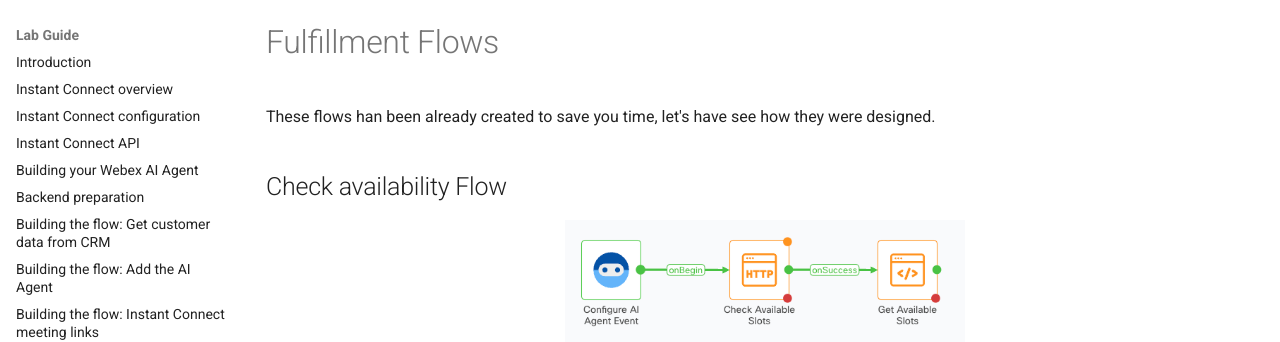
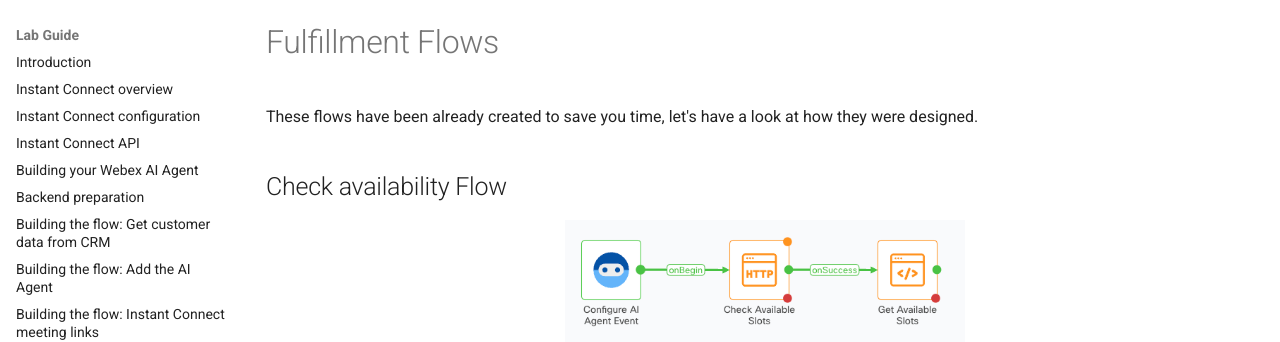
Before and after one commit to WebexCC-SA/LAB-2857, an MkDocs documentation site: the page built from docs/075-fullfillment-flows.md, in a window 1280 px wide and 900 px high. Shown: the part 124-466 px from the top of the window. Built offline with MkDocs 1.6.1 and Material for MkDocs 9.7.7, drawn with Linux system fonts in a browser that asks for light colours; some of the changed text lies outside the part shown.

````diff
--- a/docs/075-fullfillment-flows.md
+++ b/docs/075-fullfillment-flows.md
@@ -1,6 +1,6 @@
 # Fulfillment Flows
 
-These flows han been already created to save you time, let's have see how they were designed.
+These flows have been already created to save you time, let's have a look at how they were designed.
 
 ## Check availability Flow
 
@@ -87,7 +87,7 @@ The '_Check Available Slots_' **Http Request Node** will get the available slots
   "totalSlots": 15
 }
 ```
-As you saw in the previous **Building your WEbex AI Agent** section, AI Agent is able to offer only the first 3 available slots using a simple instruction.
+As you saw in the previous **Building your Webex AI Agent** section, AI Agent is able to offer only the first 3 available slots using a simple instruction.
 
 The result of a fulfillment Flow is defined in **Flow Settings** ⚙️ , **Flow Outcomes**, **OUTCOME**, **Last Execution Status** :
 
--- a/docs/overrides/01-overview.md
+++ b/docs/overrides/01-overview.md
@@ -4,7 +4,7 @@ Webex Instant Connect empowers organizations across all verticals to enhance cus
 
 ![Instant Connect Overview](images/overview.jpg)
 
-The Webex Instant Connect API provides the flexibility to schedule these sessions from external backends like Customer-Managed Relationship Systems (CRMs) and Electronic Medical Records (EMR) portals. Communication is highly secure, ensuring that and no private information is collected any point.
+The Webex Instant Connect API provides the flexibility to schedule these sessions from external backends like Customer-Managed Relationship Systems (CRMs) and Electronic Medical Records (EMR) portals. Communication is highly secure, ensuring that no private information is collected at any point.
 
 As a fully flexible platform, Webex Instant Connect can be utilized for B2C meetings in any industry. It also provides relevant functionalities in healthcare, including in-patient tele-consultation, hourly virtual rounding, family visitation, and others.
 
````
Also changed, not shown: docs/01-overview.md (+1 -1 lines), docs/howToUse/admonition.md (+1 -1 lines), docs/overrides/04-ai-agent-create.md (+2 -2 lines), docs/overrides/09-testing-flow.md (+1 -1 lines).
